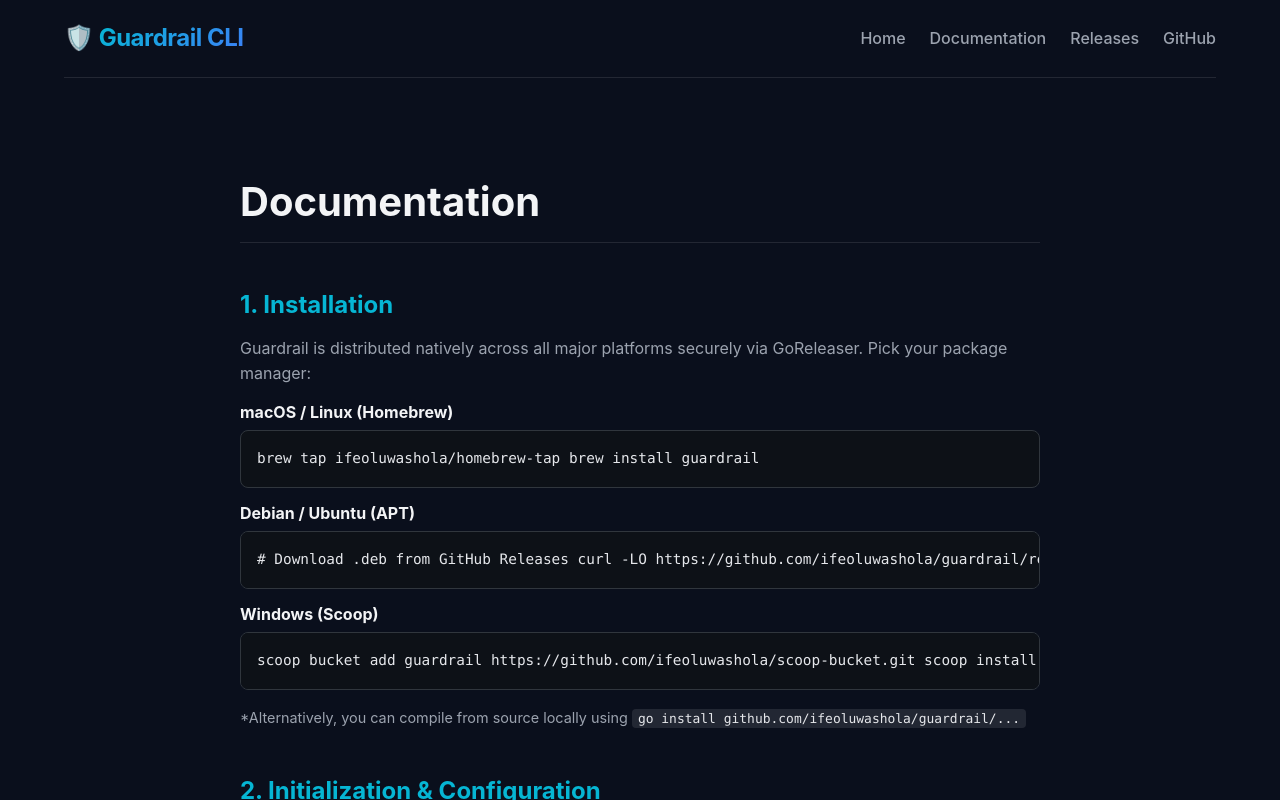
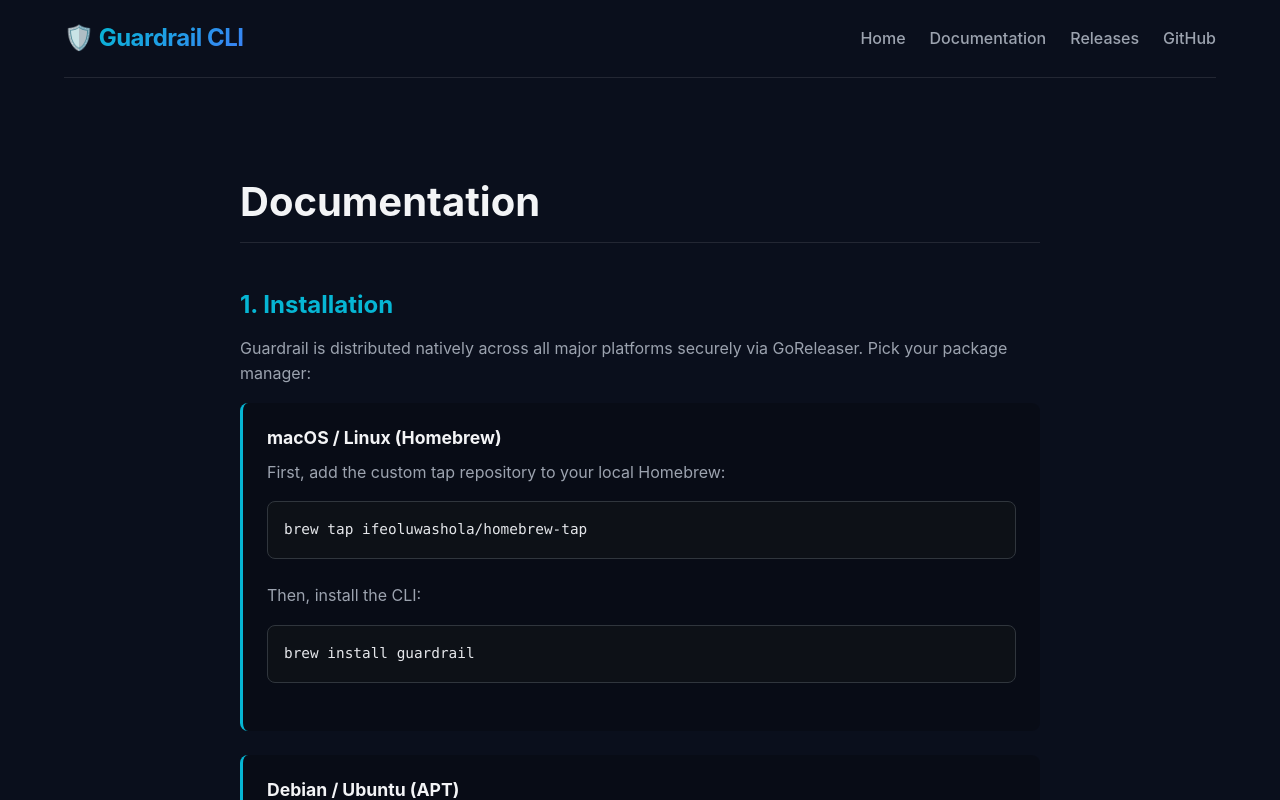
Before and after one commit to ifeoluwashola/guardrail-website, a React (Vite) app: page / in a window 1280 px wide. Both pictures are taken after a click on the link "Documentation". Shown: the top 800 px of the page. Built offline with nearby package versions, Linux system fonts and the light colour scheme.

Commit message:
enhance documentation page

```diff
--- a/src/components/Documentation.jsx
+++ b/src/components/Documentation.jsx
@@ -10,20 +10,35 @@
                 <h3>1. Installation</h3>
                 <p>Guardrail is distributed natively across all major platforms securely via GoReleaser. Pick your package manager:</p>
 
-                <h4 style={{ marginTop: '16px', marginBottom: '8px' }}>macOS / Linux (Homebrew)</h4>
-                <pre style={{ marginBottom: '16px' }}><code>brew tap ifeoluwashola/homebrew-tap
-                    brew install guardrail</code></pre>
+                <div className="command-block">
+                    <h4>macOS / Linux (Homebrew)</h4>
+                    <p>First, add the custom tap repository to your local Homebrew:</p>
+                    <pre><code>brew tap ifeoluwashola/homebrew-tap</code></pre>
+                    <p style={{ marginTop: '12px' }}>Then, install the CLI:</p>
+                    <pre><code>brew install guardrail</code></pre>
+                </div>
 
-                <h4 style={{ marginBottom: '8px' }}>Debian / Ubuntu (APT)</h4>
-                <pre style={{ marginBottom: '16px' }}><code># Download .deb from GitHub Releases
-                    curl -LO https://github.com/ifeoluwashola/guardrail/releases/latest/download/guardrail_Linux_x86_64.deb
-                    sudo dpkg -i guardrail_Linux_x86_64.deb</code></pre>
+                <div className="command-block">
+                    <h4>Debian / Ubuntu (APT)</h4>
+                    <p>First, download the latest <code>.deb</code> package directly from GitHub Releases:</p>
+                    <pre><code>curl -LO https://github.com/ifeoluwashola/guardrail/releases/latest/download/guardrail_Linux_x86_64.deb</code></pre>
+                    <p style={{ marginTop: '12px' }}>Next, install the downloaded package using <code>dpkg</code>:</p>
+                    <pre><code>sudo dpkg -i guardrail_Linux_x86_64.deb</code></pre>
+                </div>
 
-                <h4 style={{ marginBottom: '8px' }}>Windows (Scoop)</h4>
-                <pre style={{ marginBottom: '16px' }}><code>scoop bucket add guardrail https://github.com/ifeoluwashola/scoop-bucket.git
-                    scoop install guardrail</code></pre>
+                <div className="command-block">
+                    <h4>Windows (Scoop)</h4>
+                    <p>First, register the custom Scoop bucket URL:</p>
+                    <pre><code>scoop bucket add guardrail https://github.com/ifeoluwashola/scoop-bucket.git</code></pre>
+                    <p style={{ marginTop: '12px' }}>Then, install the application:</p>
+                    <pre><code>scoop install guardrail</code></pre>
+                </div>
 
-                <p style={{ fontSize: '0.9rem', color: 'var(--text-secondary)' }}>*Alternatively, you can compile from source locally using <code>go install github.com/ifeoluwashola/guardrail/...</code></p>
+                <div className="command-block">
+                    <h4>Compile from Source</h4>
+                    <p>If you have Go installed, you can compile and install it globally using standard Go tools:</p>
+                    <pre><code>go install github.com/ifeoluwashola/guardrail@latest</code></pre>
+                </div>
             </div>
 
             <div className="doc-section">
```
